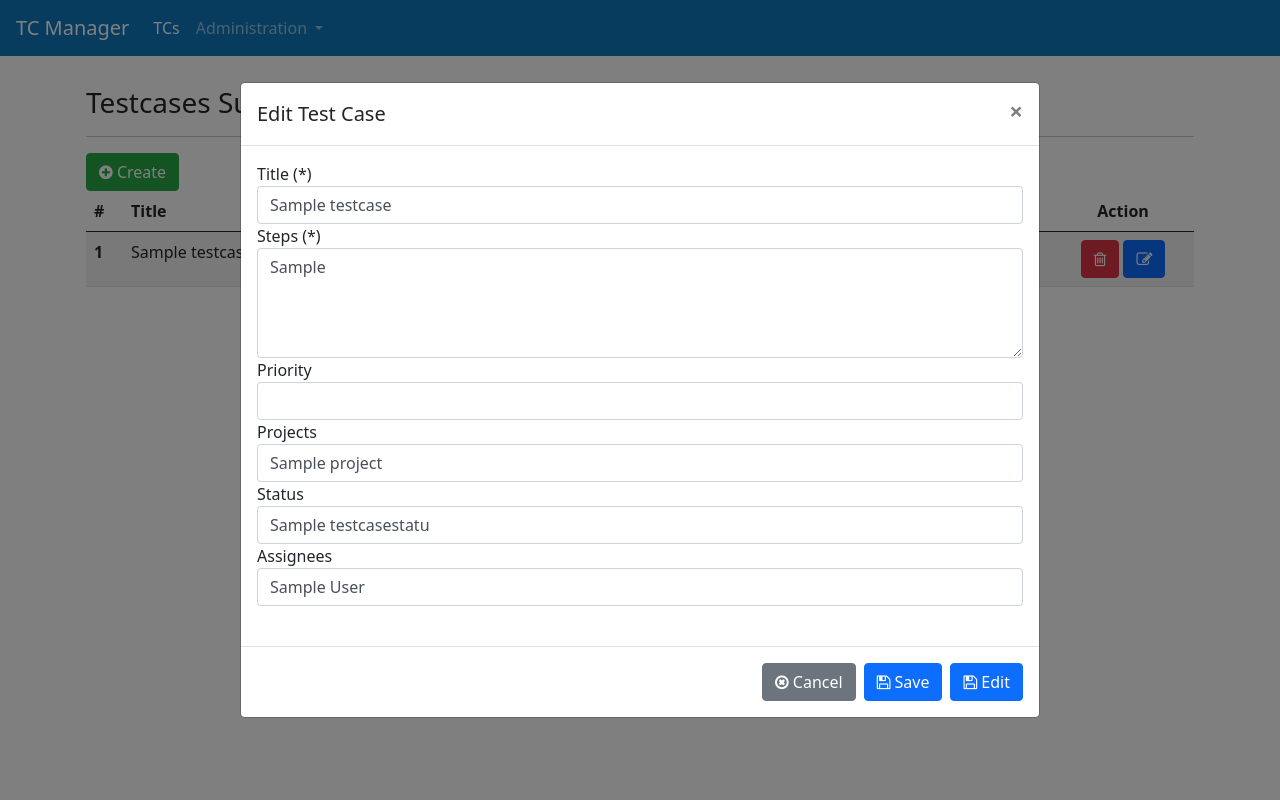
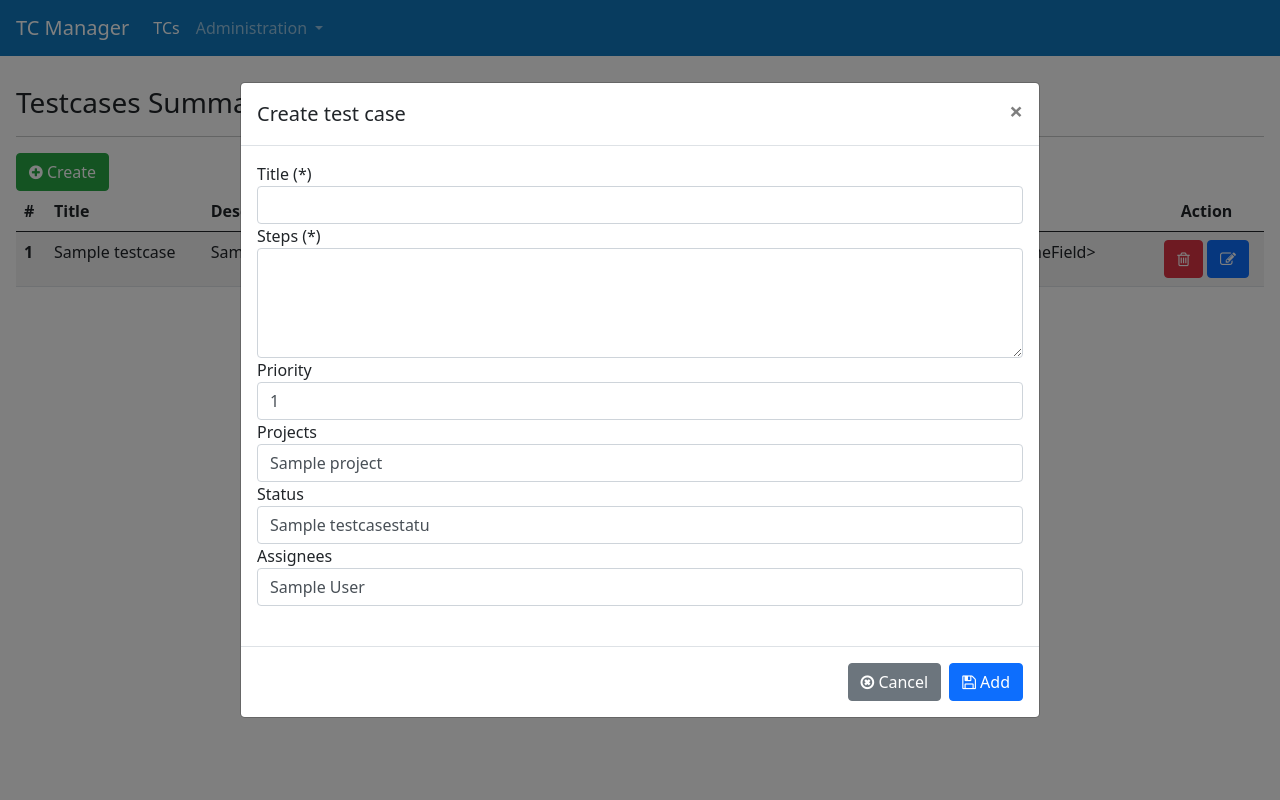
Before and after one commit to trucnt0/testcase-importer, a Django app: page / in a window 1280 px wide, after a click on "Create". Run offline with Django 3.2, Linux system fonts and the light colour scheme; tables that the repository leaves empty hold one stand-in row (values such as "Sample post"); data that the repository does not hold is empty; some libraries are stand-ins or nearby versions.

Commit message:
impl delete

```diff
--- a/tc_manager/templates/tc/index.html
+++ b/tc_manager/templates/tc/index.html
@@ -3,8 +3,10 @@
 {% block content %}
 <h3>Testcases Summary</h3>
 <hr>
-<a href="#" data-action='add' onclick="onCreatNew(this)" class="btn btn-success"><span><i class="fa fa-plus-circle"></i>
-        Create</span></a>
+<a href="#" data-action='add' class="btn btn-success" data-testcaseid="0" data-toggle="modal"
+    data-target="#modalTestCaseDetails">
+    <span><i class="fa fa-plus-circle"></i> Create</span>
+</a>
 
 <table class="table table-responsive table-striped">
     <thead>
@@ -15,6 +17,7 @@
             <th scope="col">Project</th>
             <th scope="col">Status</th>
             <th scope="col">Assignee</th>
+            <th scope="col">Created Date</th>
             <th style="text-align: center" scope="col">Action</th>
         </tr>
     </thead>
@@ -25,14 +28,18 @@
             <td>{{tc.title}}</td>
             <td>{{tc.reproduce_step}}</td>
             <td>{{tc.project.name}}</td>
-            <td>{{tc.status.name}}</td>
+            <td>
+                <span class="badge rounded-pill {% if tc.status.id == 1 %} bg-danger {% else %} bg-success {% endif %}">{{tc.status.name}}</span>
+            </td>
             <td>{{tc.assignee.first_name}} {{tc.assignee.last_name}}</td>
+            <td>{{tc.created_date}}</td>
             <td style="text-align: center">
-                <button class="btn btn-danger"><span><i class="fa fa-trash-o"></i></span></button>
-                <button class="btn btn-primary" data-testcaseid="{{tc.id}}" data-toggle="modal"
+                <a class="btn btn-danger" href="#" onclick="onConfirmDelete({{tc.id}})"><span><i
+                            class="fa fa-trash-o"></i></span></a>
+                <a class="btn btn-primary" data-testcaseid="{{tc.id}}" data-toggle="modal"
                     data-target="#modalTestCaseDetails">
                     <span><i class="fa fa-pencil-square-o"></i></span>
-                </button>
+                </a>
             </td>
         </tr>
         {% endfor %}
@@ -103,17 +110,23 @@
                 <div class="modal-footer">
                     <button type="button" class="btn btn-secondary" data-dismiss="modal"><span><i
                                 class="fa fa-times-circle-o"></i> Cancel</span></button>
-                    <button name='action' type="submit" class="btn btn-primary" value="add">
-                        <span><i class="fa fa-save"></i> Save</span>
+                    <button id='btnAdd' name='action' type="submit" class="btn btn-primary" value="add">
+                        <span><i class="fa fa-save"></i> Add</span>
                     </button>
-                    <button name='action' type="submit" class="btn btn-primary" value="edit">
-                        <span><i class="fa fa-save"></i> Edit</span>
+                    <button id='btnUpdate' name='action' type="submit" class="btn btn-primary" value="edit">
+                        <span><i class="fa fa-save"></i> Update</span>
                     </button>
                 </div>
             </div>
         </div>
     </div>
+
+    <div id="dialog-confirm" title="Delete the testcase?" style="display:none">
+        <p><span class="ui-icon ui-icon-alert" style="float:left; margin:12px 12px 20px 0;"></span>These items will be
+            permanently deleted and cannot be recovered. Are you sure?</p>
+    </div>
 </form>
+
 
 <script>
     var modalTestCaseDetails = $('#modalTestCaseDetails'),
@@ -132,9 +145,20 @@
     }
 
     function onModalShown(e) {
-        var testcaseID = $(e.relatedTarget).data('testcaseid');
+        var testcaseID = Number($(e.relatedTarget).data('testcaseid'));
         $('#hdnTestCaseID').val(testcaseID);
-        $('#modalTestCaseDetailsLabel').text('Edit Test Case');
+
+        if (testcaseID) {
+            $('#btnAdd').hide();
+            $('#btnUpdate').show();
+            $('#modalTestCaseDetailsLabel').text('Update test case');
+        }
+        else {
+            $('#btnUpdate').hide();
+            $('#btnAdd').show();
+            $('#modalTestCaseDetailsLabel').text('Create test case');
+        }
+
         $.ajax({ url: `/${testcaseID}`, method: 'GET' })
             .then(function (response) {
                 var tc = response[0].fields;
@@ -145,13 +169,6 @@
                 slStatus.val(tc.status);
                 project.val(tc.project);
             });
-    }
-
-    function onCreatNew(sender) {
-        $('#errorMsg').hide();
-        $('#hdnTestCaseID').val(0);
-        $('#modalTestCaseDetailsLabel').text('Create Test Case');
-        modalTestCaseDetails.modal();
     }
 
     function isValid() {
@@ -166,6 +183,25 @@
         return true;
     }
 
+    function onConfirmDelete(id) {
+        var res = $("#dialog-confirm").dialog({
+            resizable: false,
+            height: "auto",
+            width: 400,
+            modal: true,
+            buttons: {
+                "Yes": function () {
+                    location.href = `/delete/${id}`;
+                },
+                Cancel: function () {
+                    $(this).dialog("close");
+                }
+            }
+        })
+
+        debugger;
+    }
+
 </script>
 
 {% endblock %}
--- a/tc_manager/urls.py
+++ b/tc_manager/urls.py
@@ -4,5 +4,6 @@ from . import views
 urlpatterns = [
     path('', views.index, name='index'),
     path('<int:testcase_id>/', views.get, name='get'),
+    path('delete/<int:testcase_id>', views.delete, name='delete'),
     path('save', views.save, name='save')
 ]
--- a/tc_manager/views.py
+++ b/tc_manager/views.py
@@ -46,7 +46,12 @@ def save(request):
             edit_test_case(id, testcase)
         elif action == 'add':
             create_test_case(testcase)
+    return redirect('/')
 
+def delete(request, testcase_id):
+    print('Process delete', testcase_id)
+    tc = TestCase.objects.filter(pk=testcase_id).first()
+    tc.delete()
     return redirect('/')
 
 def edit_test_case(id, model):
--- a/templates/base.html
+++ b/templates/base.html
@@ -9,11 +9,12 @@
     <!-- Bootstrap CSS -->
     <link rel="stylesheet" href="https://stackpath.bootstrapcdn.com/bootstrap/5.0.0-alpha1/css/bootstrap.min.css"
         integrity="sha384-r4NyP46KrjDleawBgD5tp8Y7UzmLA05oM1iAEQ17CSuDqnUK2+k9luXQOfXJCJ4I" crossorigin="anonymous">
-    <link rel="stylesheet" href="https://ajax.googleapis.com/ajax/libs/jqueryui/1.12.1/themes/smoothness/jquery-ui.css">
     <link rel="stylesheet" href="https://stackpath.bootstrapcdn.com/font-awesome/4.7.0/css/font-awesome.min.css">
+    <link rel="stylesheet" href="https://cdnjs.cloudflare.com/ajax/libs/jqueryui/1.12.1/themes/base/jquery-ui.min.css">
     <link rel="stylesheet" href="{% static "/styles.css" %}">
     <script src="https://ajax.googleapis.com/ajax/libs/jquery/3.5.1/jquery.min.js"></script>
-    <script src="https://ajax.googleapis.com/ajax/libs/jqueryui/1.12.1/jquery-ui.min.js"></script>
+    <script src="https://cdnjs.cloudflare.com/ajax/libs/jqueryui/1.12.1/jquery-ui.min.js"></script>
+
     <title>Django App 4 My Wife</title>
 </head>
 
@@ -50,7 +51,7 @@
         </div>
     </nav>
 
-    <div class="tcapp-wrapper container">
+    <div class="tcapp-wrapper container-fluid">
         {% block content %}
         THIS IS WHERE THE DERIVED PAGE MUST SHOW!!!!
         {% endblock content %}
```
